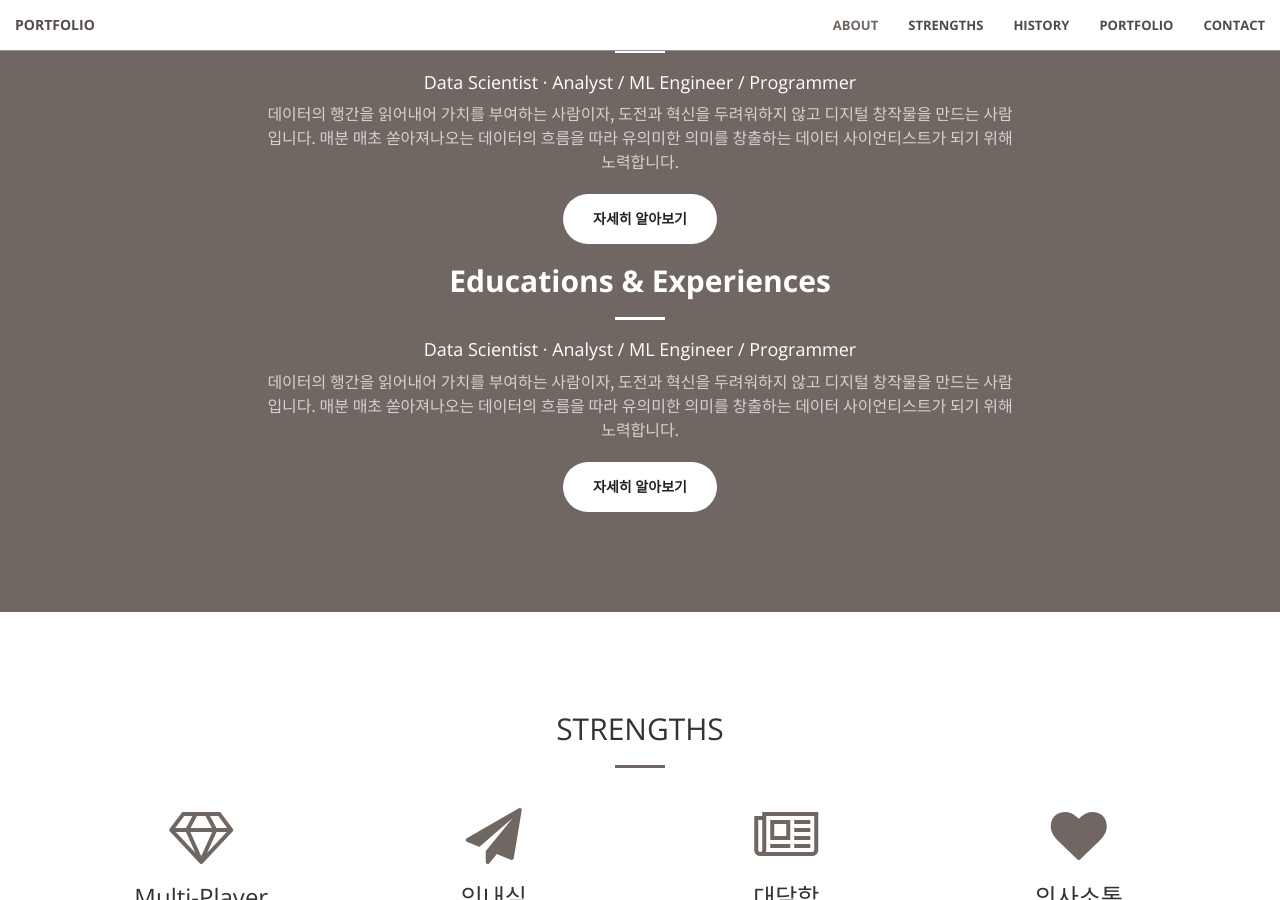
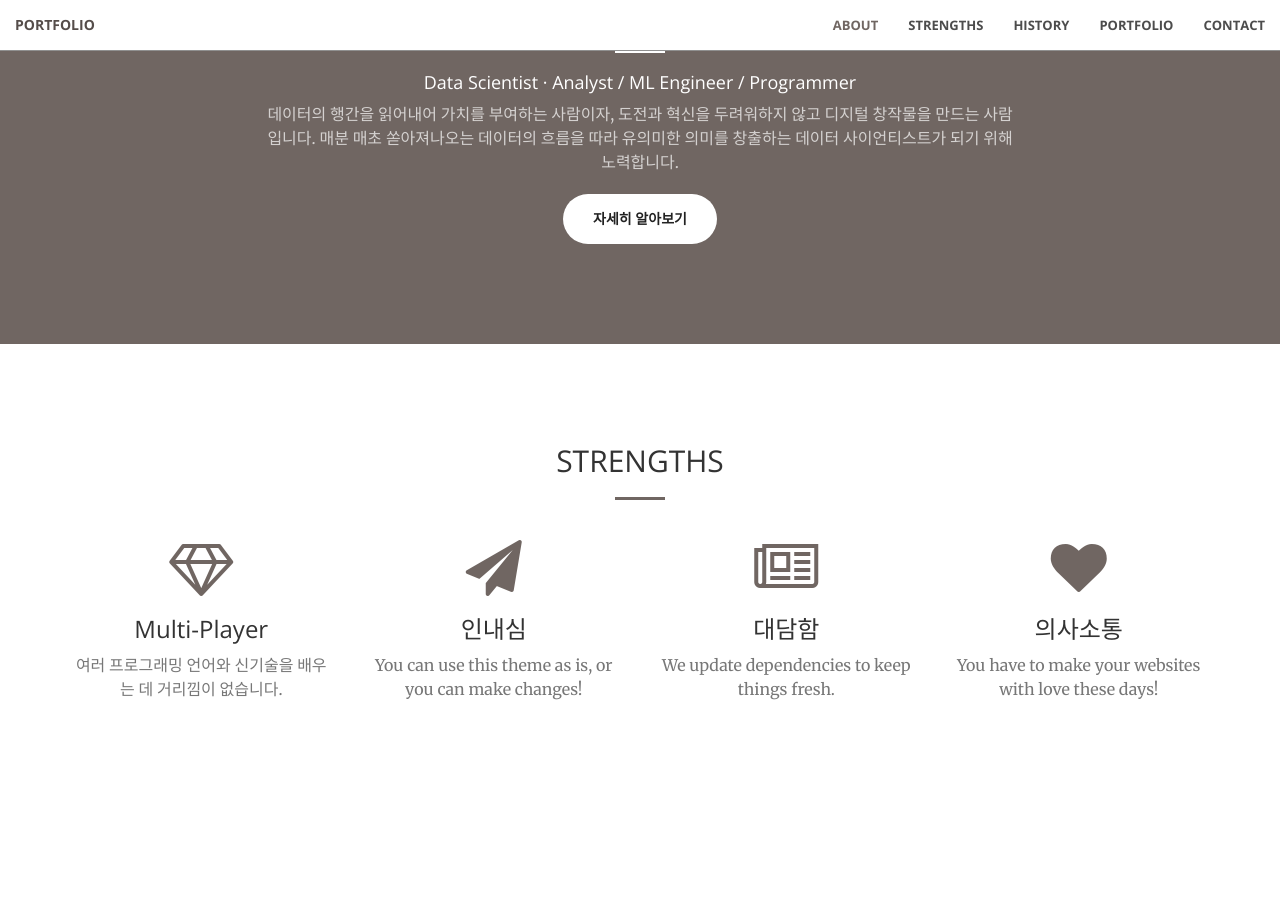
Before and after one commit to ymdev2023/ymdev2023.github.io, a Jekyll site: the page built from index.html, in a window 1280 px wide and 900 px high, scrolled down 1915 px. Built offline with Jekyll 4.4.1, drawn with Linux system fonts in a browser that asks for light colours.

Commit message:
Update education-experience.html

```diff
--- a/_includes/education-experience.html
+++ b/_includes/education-experience.html
@@ -2,15 +2,6 @@
     <div class="container">
         <div class="row">
             <div class="col-lg-8 col-lg-offset-2 text-center">
-                <p></p>
-                <p></p>
-                <h2 class="section-heading"><b>Educations & Experiences</b></h2>
-                <hr class="light">
-                <h4> Data Scientist · Analyst / ML Engineer / Programmer </h4>
-                <p class="text-faded">데이터의 행간을 읽어내어 가치를 부여하는 사람이자, 도전과 혁신을 두려워하지 않고 디지털 창작물을 만드는 사람입니다. 매분 매초 쏟아져나오는 데이터의 흐름을 따라 유의미한 의미를 창출하는 데이터 사이언티스트가 되기 위해 노력합니다.</p>
-                <p></p>
-                <a href="https://www.notion.so/codingym/Yoon-myung-Kim-cb3b5350ffe54b6a9ad2f94b7eff68e3?pvs=4" class="btn btn-default btn-xl wow tada" target="_blank">자세히 알아보기</a>
-            </div> <div class="col-lg-8 col-lg-offset-2 text-center">
                 <p></p>
                 <p></p>
                 <h2 class="section-heading"><b>Educations & Experiences</b></h2>
```
